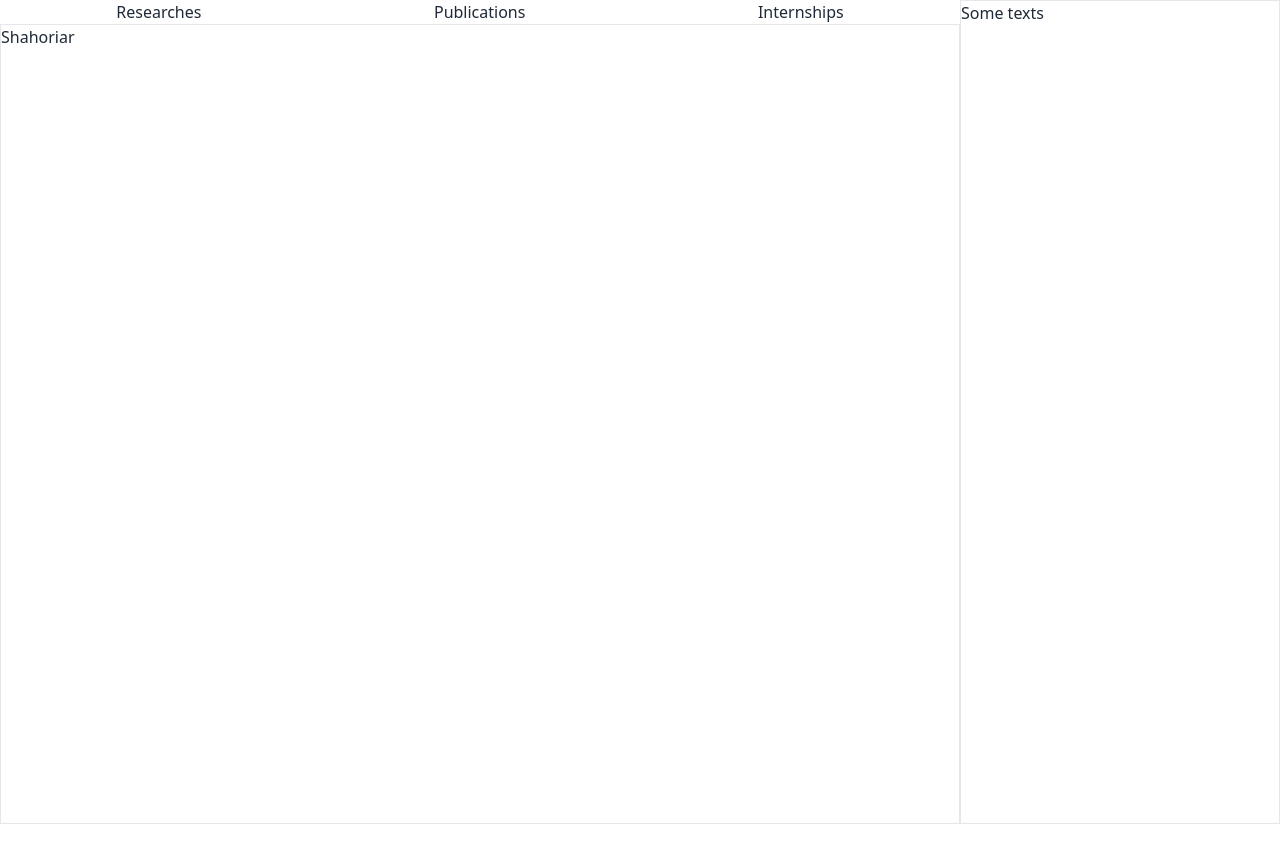
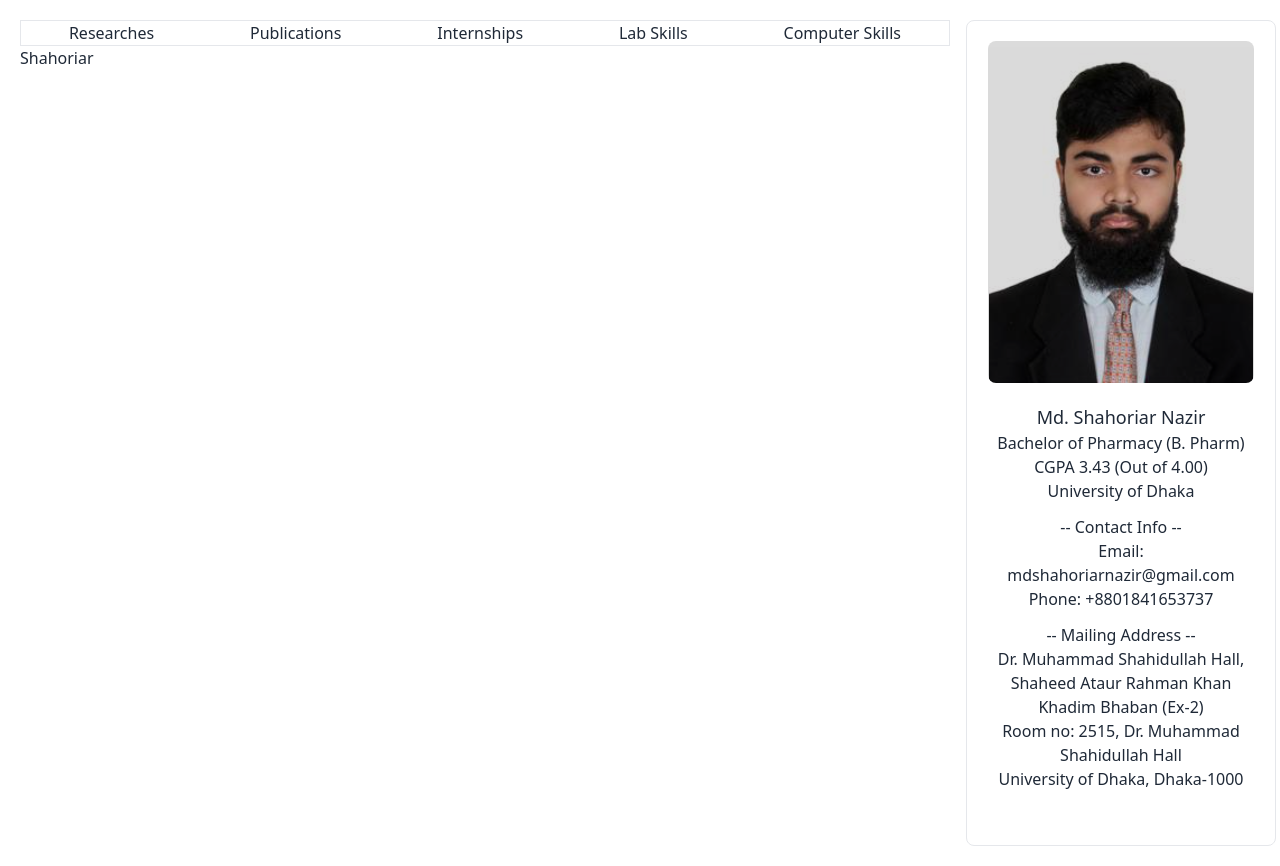
Before and after one commit to foy4748/shahoriar-portfolio, a React (Vite) app: page / in a window 1280 px wide. Before the commit the page ends 824 px from the top, so only its background shows below. Built offline with nearby package versions, Linux system fonts and the light colour scheme.

Commit message:
SidePanel Done

```diff
--- a/src/Pages/Shared/MainLayout.jsx
+++ b/src/Pages/Shared/MainLayout.jsx
@@ -5,10 +5,10 @@ import SidePanel from "./SidePanel";
 export default function MainLayout() {
   return (
     <main>
-      <section className="grid lg:grid-cols-mainLayout">
+      <section className="p-5 grid gap-4 lg:grid-cols-mainLayout">
         <div className="w-full">
           <NavBar />
-          <div className="h-screen border">
+          <div className="h-screen">
             <Outlet />
           </div>
         </div>
--- a/src/Pages/Shared/Navbar.jsx
+++ b/src/Pages/Shared/Navbar.jsx
@@ -1,10 +1,12 @@
 export default function Navbar() {
   return (
     <nav>
-      <ul className="flex justify-around wrap">
+      <ul className="flex flex-wrap justify-around wrap border">
         <li>Researches</li>
         <li>Publications</li>
         <li>Internships</li>
+        <li>Lab Skills</li>
+        <li>Computer Skills</li>
       </ul>
     </nav>
   );
--- a/src/Pages/Shared/SidePanel.jsx
+++ b/src/Pages/Shared/SidePanel.jsx
@@ -1,7 +1,34 @@
 export default function SidePanel() {
   return (
-    <aside className="h-100 border order-first lg:order-1">
-      <p>Some texts</p>
+    <aside className="p-5 h-100 rounded-lg border order-first lg:order-1">
+      <picture className="flex justify-center">
+        <img
+          className="rounded-lg"
+          src="/Shahoriar.png"
+          alt="Shahoriar's Profile Picture"
+        />
+      </picture>
+      <div className="text-center">
+        <h1 className="text-lg mt-5">Md. Shahoriar Nazir</h1>
+        <p>Bachelor of Pharmacy (B. Pharm)</p>
+        <p>CGPA 3.43 (Out of 4.00) </p>
+        <p>University of Dhaka</p>
+        <h2 className="mt-3">-- Contact Info --</h2>
+        <p>
+          Email:{" "}
+          <a href="mailto:mdshahoriarnazir@gmail.com">
+            mdshahoriarnazir@gmail.com
+          </a>{" "}
+        </p>
+        <p>
+          Phone: <a href="tel:+8801841653737">+8801841653737</a>
+        </p>
+        <h2 className="mt-3">-- Mailing Address --</h2>
+        <p>Dr. Muhammad Shahidullah Hall,</p>
+        <p>Shaheed Ataur Rahman Khan Khadim Bhaban (Ex-2)</p>
+        <p>Room no: 2515, Dr. Muhammad Shahidullah Hall</p>
+        <p>University of Dhaka, Dhaka-1000</p>
+      </div>
     </aside>
   );
 }
```
Also changed, not shown: public/Shahoriar.png (added).
